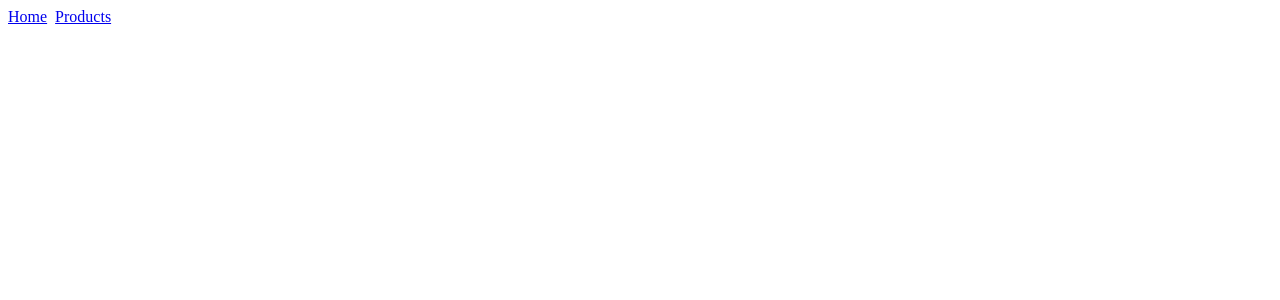
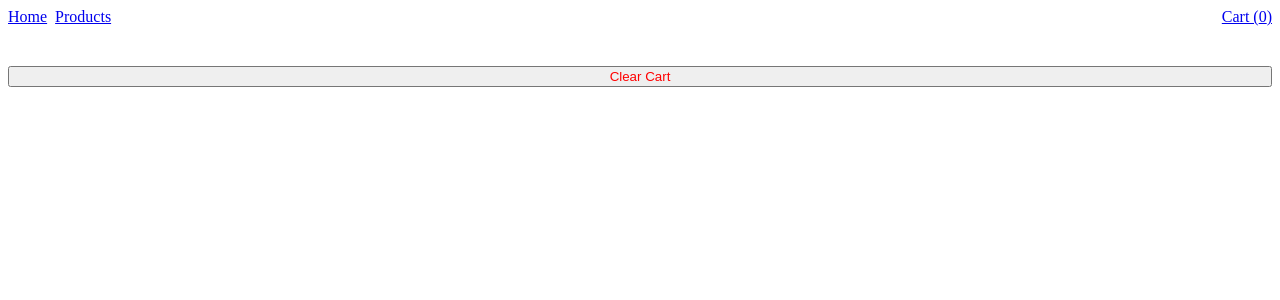
Before and after one commit to iceniveth/mdi-basic-react, a React (Vite) app: page /cart in a window 1280 px wide. Shown: the top 300 px of the page. Built offline with nearby package versions, Linux system fonts and the light colour scheme.

Commit message:
Integrate cart context

```diff
--- a/src/App.tsx
+++ b/src/App.tsx
@@ -2,6 +2,9 @@ import { Link, Route, Switch } from "wouter";
 import Home from "./pages/Home";
 import Products from "./pages/Products";
 import ViewProduct from "./pages/ViewProduct";
+import { CartProvider } from "./contexts/CartContext";
+import CartCount from "./CartCount";
+import Cart from "./pages/Cart";
 
 export type TodoItemType = {
   id: number;
@@ -18,16 +21,22 @@ export type TodoItemType = {
 function App() {
   return (
     <>
+      <CartProvider>
         <div style={{ display: "flex", gap: "8px" }}>
           <Link href="/">Home</Link>
           <Link href="/products">Products</Link>
+
+          <div style={{ flexGrow: 1 }} />
+          <CartCount />
         </div>
 
         <Switch>
+          <Route path="/cart" component={Cart} />
           <Route path="/products/:productId" component={ViewProduct} />
           <Route path="/products" component={Products} />
           <Route path="/" component={Home} />
         </Switch>
+      </CartProvider>
     </>
   );
 }
--- /dev/null
+++ b/src/CartCount.tsx
@@ -0,0 +1,12 @@
+import { Link } from "wouter";
+import { useCartContext } from "./contexts/CartContext";
+
+export default function CartCount() {
+  const { cart } = useCartContext();
+
+  return (
+    <>
+      <Link href="/cart">Cart ({cart.length})</Link>
+    </>
+  );
+}
--- /dev/null
+++ b/src/contexts/CartContext.tsx
@@ -0,0 +1,95 @@
+import {
+  FunctionComponent,
+  PropsWithChildren,
+  createContext,
+  useContext,
+  useReducer,
+} from "react";
+import { Product } from "../pages/Products";
+
+type CartItem = Product & { quantity: number };
+
+type State = {
+  cart: CartItem[];
+};
+
+type Action =
+  | { type: "addToCart"; product: Product }
+  | { type: "increaseQuantity"; productId: number }
+  | { type: "decreaseQuantity"; productId: number }
+  | { type: "removeFromCart"; productId: number }
+  | { type: "clearCart" };
+
+type Dispatch = (action: Action) => void;
+
+type Context = { cart: CartItem[]; dispatch: Dispatch };
+
+const CartContext = createContext<Context>({
+  cart: [],
+  dispatch: () => {
+    throw new Error("dispatch function must be overridden");
+  },
+});
+
+const reducer = (state: State, action: Action): State => {
+  switch (action.type) {
+    case "addToCart": {
+      const foundIndex = state.cart.findIndex(
+        (ci) => ci.id === action.product.id
+      );
+
+      const isAlreadyInCart = foundIndex >= 0;
+
+      if (isAlreadyInCart) {
+        return {
+          cart: state.cart.map((cartItem, index) =>
+            index === foundIndex
+              ? { ...cartItem, quantity: cartItem.quantity + 1 }
+              : cartItem
+          ),
+        };
+      } else {
+        const cartItem: CartItem = { ...action.product, quantity: 1 };
+        return { cart: state.cart.concat(cartItem) };
+      }
+    }
+
+    case "clearCart": {
+      return { cart: [] };
+    }
+
+    case "increaseQuantity": {
+      const updatedCart = state.cart.map((cartItem) =>
+        cartItem.id === action.productId
+          ? { ...cartItem, quantity: cartItem.quantity + 1 }
+          : cartItem
+      );
+      return { cart: updatedCart };
+    }
+
+    case "decreaseQuantity": {
+      throw new Error("Implement decreaseQuantity");
+    }
+
+    case "removeFromCart": {
+      throw new Error("Implement removeFromCart");
+    }
+
+    default:
+      throw new Error("Unhandled action type");
+  }
+};
+
+export const CartProvider: FunctionComponent<PropsWithChildren> = ({
+  children,
+}) => {
+  const [state, dispatch] = useReducer(reducer, { cart: [] });
+
+  return (
+    <CartContext.Provider value={{ cart: state.cart, dispatch }}>
+      {children}
+    </CartContext.Provider>
+  );
+};
+
+export const useCartContext = () => useContext<Context>(CartContext);
--- /dev/null
+++ b/src/pages/Cart.tsx
@@ -0,0 +1,35 @@
+import { useCartContext } from "../contexts/CartContext";
+
+export default function Cart() {
+  const { cart, dispatch } = useCartContext();
+  return (
+    <>
+      <div
+        style={{ marginTop: "8px", display: "flex", flexDirection: "column" }}
+      >
+        {cart.map((cartItem) => (
+          <div style={{ margin: "8px 0", display: "flex" }}>
+            <p>{cartItem.title}</p> <div style={{ flexGrow: 1 }} />
+            <p>x{cartItem.quantity}</p>
+            <button
+              onClick={() => {
+                dispatch({ type: "increaseQuantity", productId: cartItem.id });
+              }}
+            >
+              +
+            </button>
+            <button>-</button>
+          </div>
+        ))}
+
+        <div style={{ height: "32px" }} />
+        <button
+          style={{ color: "red" }}
+          onClick={() => dispatch({ type: "clearCart" })}
+        >
+          Clear Cart
+        </button>
+      </div>
+    </>
+  );
+}
--- a/src/pages/Products.tsx
+++ b/src/pages/Products.tsx
@@ -1,7 +1,8 @@
 import { useEffect, useState } from "react";
 import { useLocation } from "wouter";
+import { useCartContext } from "../contexts/CartContext";
 
-type Product = {
+export type Product = {
   id: number;
   category: string;
   description: string;
@@ -14,6 +15,7 @@ type Product = {
 export default function Products() {
   const [_, setLocation] = useLocation();
   const [products, setProducts] = useState<Product[]>([]);
+  const { dispatch } = useCartContext();
 
   useEffect(() => {
     fetch("https://fakestoreapi.com/products")
@@ -40,12 +42,26 @@ export default function Products() {
             </p>
             <p style={{ fontSize: ".6rem" }}>{product.description}</p>
             <button
-              style={{ width: '100%' }}
+              style={{ width: "100%" }}
               onClick={() => {
                 setLocation(`/products/${product.id}`);
               }}
             >
               View
+            </button>
+            <div style={{ margin: "8px" }} />
+            <button
+              style={{
+                width: "100%",
+                backgroundColor: "red",
+                border: "1px solid red",
+                color: "white",
+              }}
+              onClick={() => {
+                dispatch({ type: "addToCart", product });
+              }}
+            >
+              Add to Cart
             </button>
           </div>
         ))}
```
Lines whose indentation alone changed are shown as unchanged.
